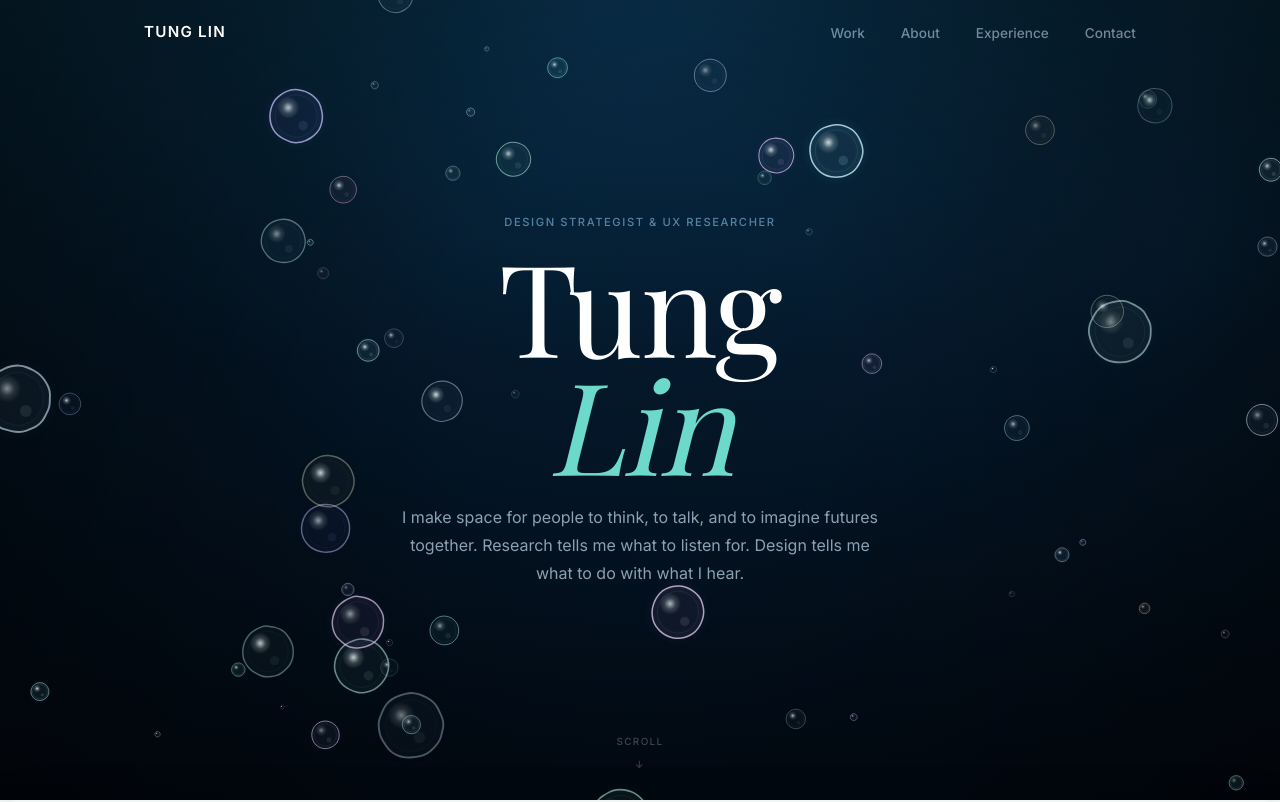
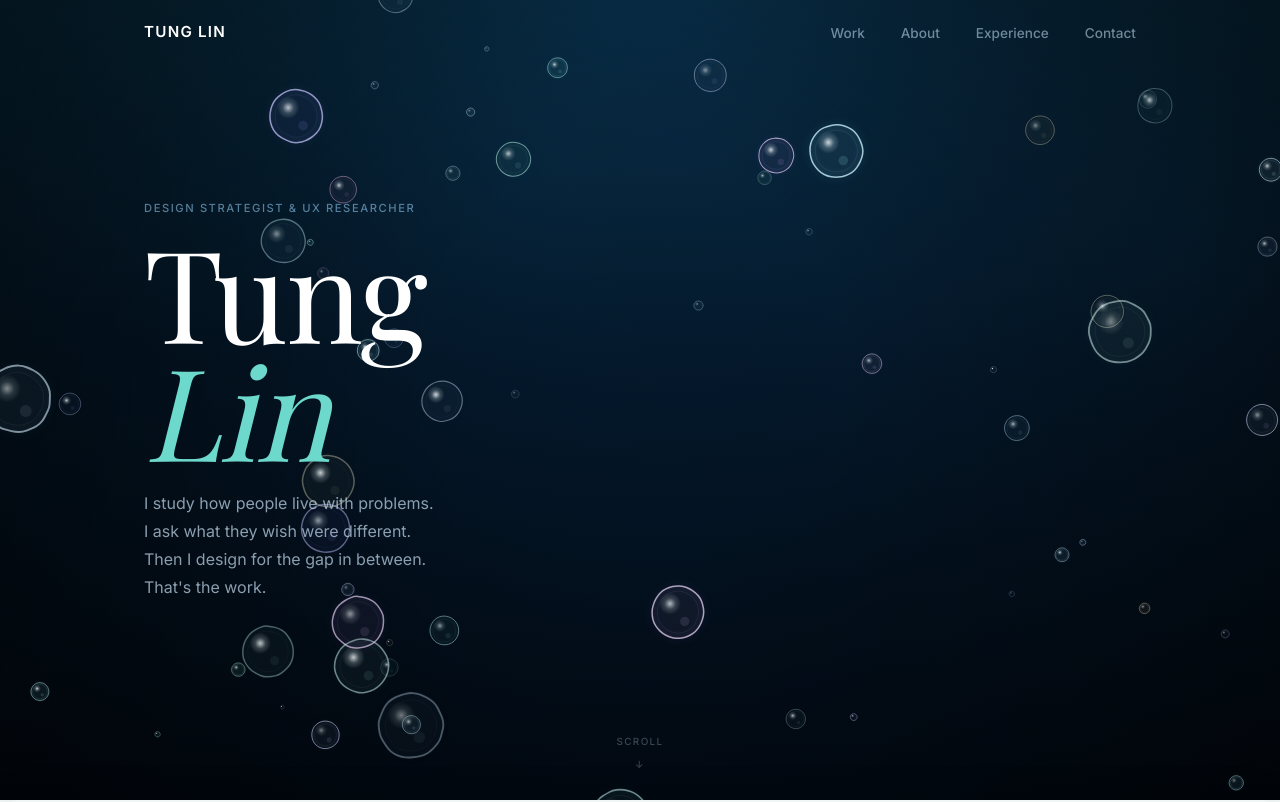
Before and after one commit to tl-sy-nl/portfolio, a React (Vite) app: page / in a window 1280 px wide. Shown: the top 802 px of the page. Built offline with nearby package versions, Linux system fonts and the light colour scheme; a web font is replaced by a local one.

Commit message:
Hero: left-align restored, rewrite desc to 4 short lines

```diff
--- a/src/index.css
+++ b/src/index.css
@@ -183,10 +183,6 @@ p { font-size: 1rem; color: var(--ink-2); line-height: 1.75; }
   max-width: var(--w-wide);
   margin: 0 auto;
   padding: 0 64px;
-  text-align: center;
-  display: flex;
-  flex-direction: column;
-  align-items: center;
 }
 .hero__role {
   display: block;
--- a/src/pages/Home.jsx
+++ b/src/pages/Home.jsx
@@ -98,7 +98,10 @@ export default function Home() {
             Tung<br /><em>Lin</em>
           </motion.h1>
           <motion.p className="hero__desc" variants={heroItem}>
-            I make space for people to think, to talk, and to imagine futures together. Research tells me what to listen for. Design tells me what to do with what I hear.
+            I study how people live with problems.<br />
+            I ask what they wish were different.<br />
+            Then I design for the gap in between.<br />
+            That's the work.
           </motion.p>
         </motion.div>
 
```
